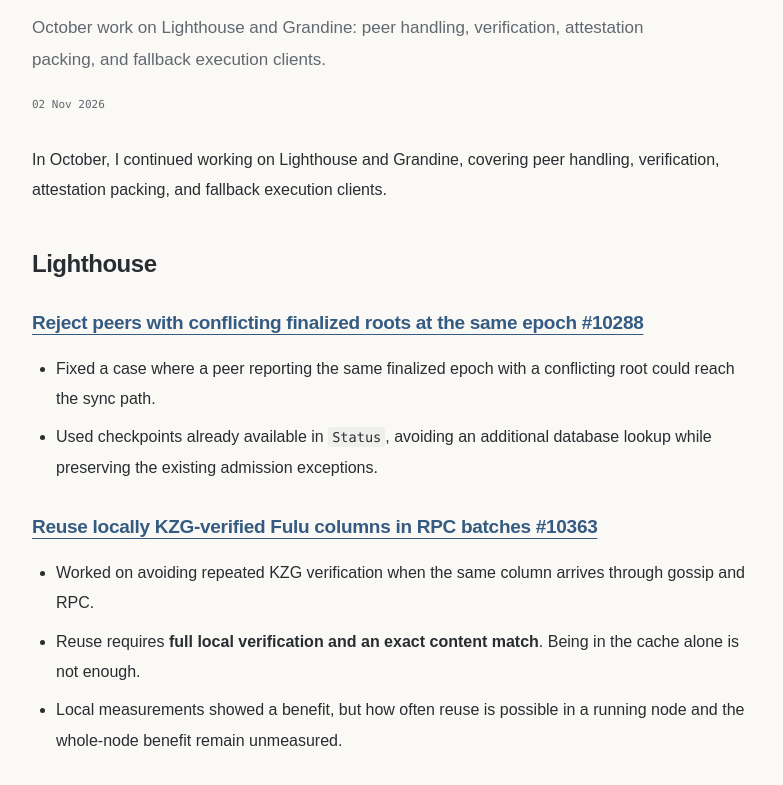
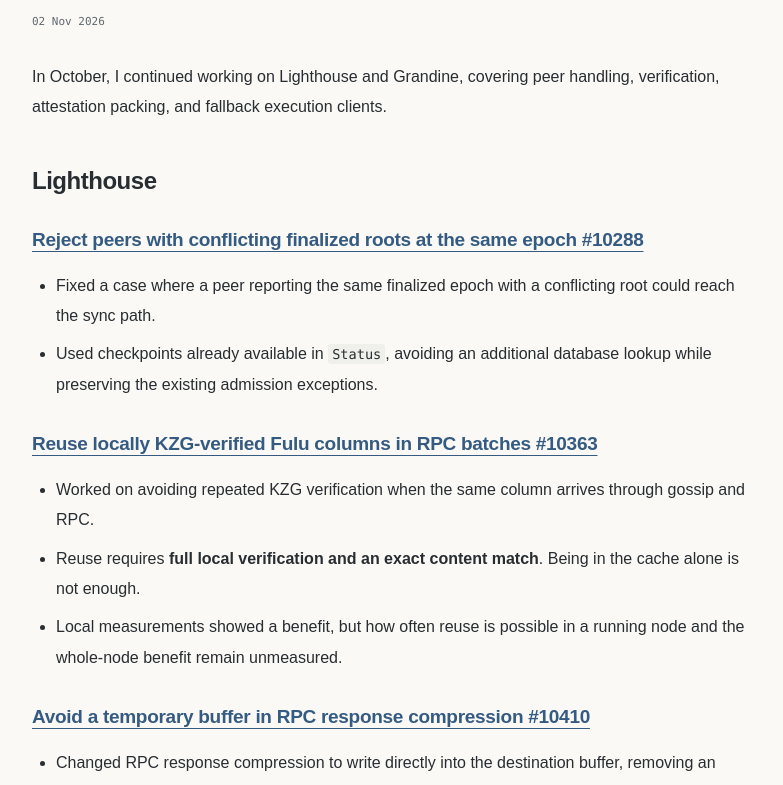
Before and after one commit to 0u-Y/0u-Y.github.io, an Astro site: page /posts/open-source-2026-10 in a window 1280 px wide. Shown: the part 277-1062 px from the top of the page, without its empty margins (248-1031 px from the left). Built offline with nearby package versions, Linux system fonts and the light colour scheme; Astro itself is replaced by a stand-in of ours; some packages are replaced by stand-ins of ours.

Commit message:
Remove summary text from article headings

```diff
--- a/src/pages/posts/[...slug].astro
+++ b/src/pages/posts/[...slug].astro
@@ -28,9 +28,7 @@ const category = post.data.category === "research" ? "Research" : "Open Source";
     <header class="article-heading">
       <a class="back-link" href={`/${post.data.category}/`}
         >Back to {category}</a
-      ><h1>{post.data.title}</h1><p>{post.data.description}</p><div
-        class="article-meta"
-      >
+      ><h1>{post.data.title}</h1><div class="article-meta">
         <Datetime pubDatetime={post.data.pubDatetime} />{
           post.data.modDatetime && (
             <span>
```
